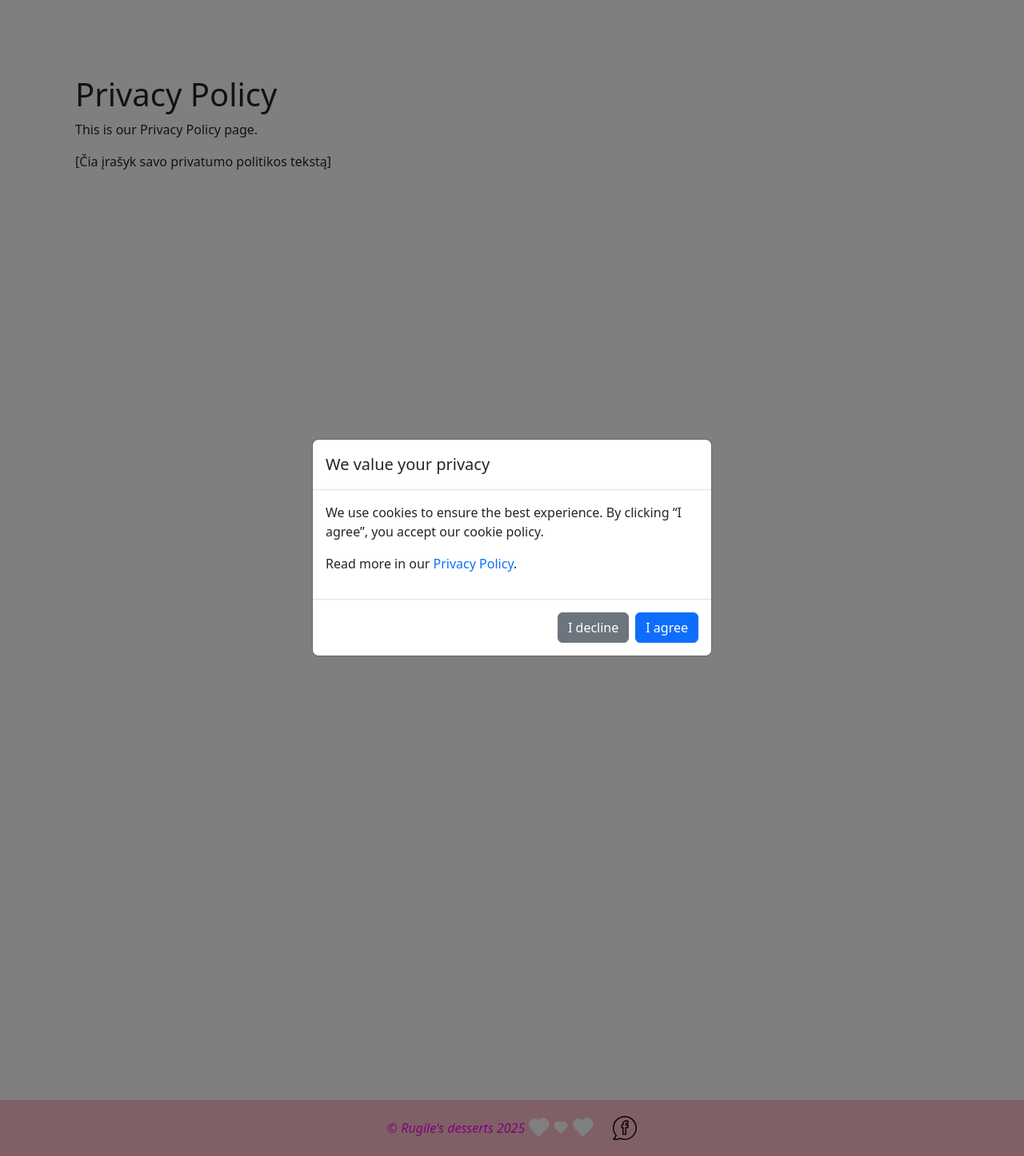
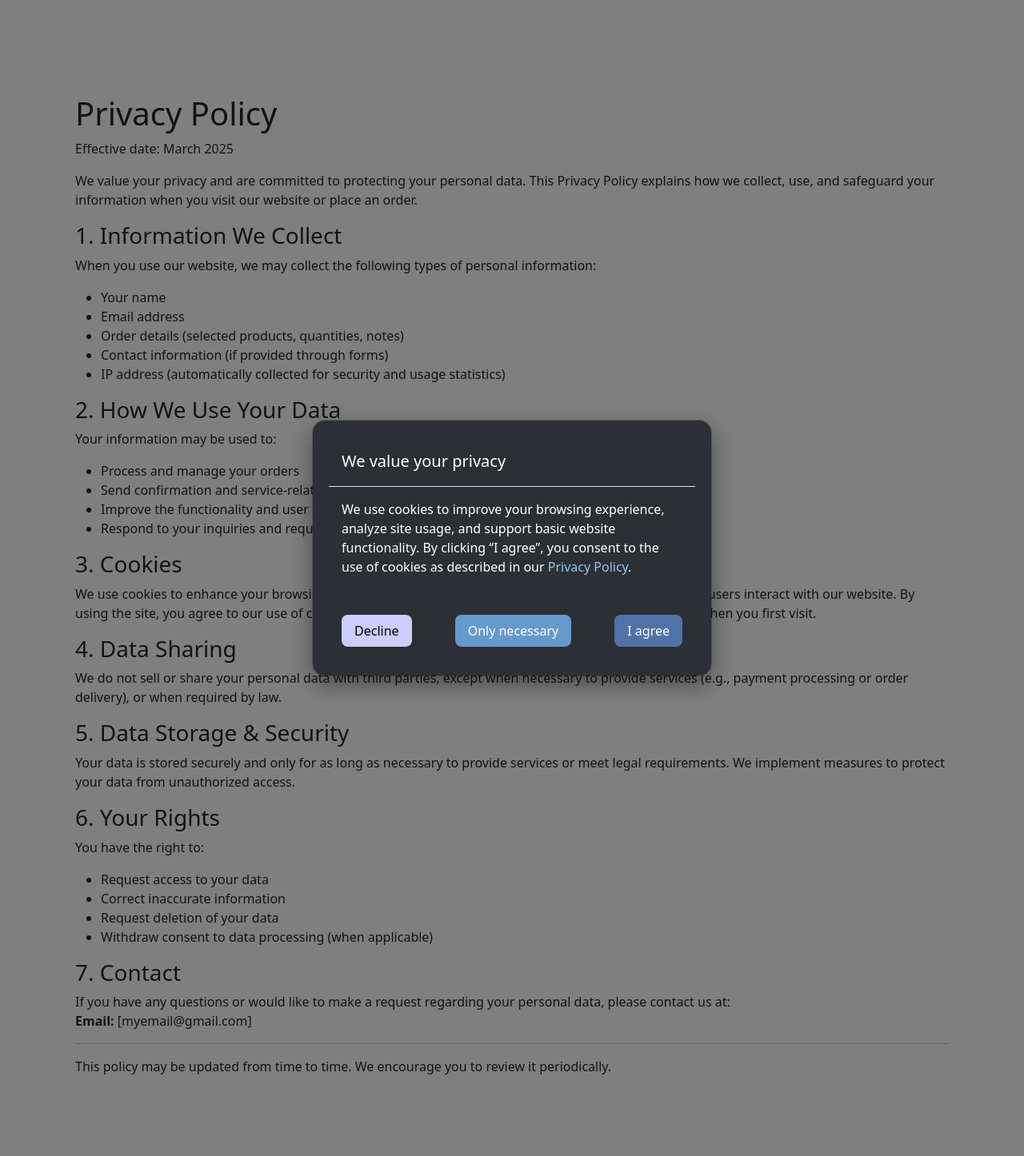
Before and after one commit to Annette3125/sweet_adore_desserts, a Django app: page /privacy/ in a window 1280 px wide. Shown: the part 76-1522 px from the top of the page at 80% size. Run offline with Django 5.2, Linux system fonts and the light colour scheme; data that the repository does not hold is empty.

Commit message:
create simple privacy police. update cookie modal and css. add url for privacy to base footer, delete unnecessary code

```diff
--- a/desserts/static/desserts/css/main.css
+++ b/desserts/static/desserts/css/main.css
@@ -227,3 +227,55 @@ We will enlarge the stars to make them more beautiful and easier to see.*/
 .nav-item.dropdown:hover .dropdown-menu {
     display: block;
 }
+
+/* Privacy Policy */
+.custom-cookie-modal {
+  background-color: #2c2f33; /* dark green-blue */
+  color: #ffffff;
+  border-radius: 16px;
+  padding: 20px;
+  box-shadow: 0 10px 30px rgba(0, 0, 0, 0.4);
+}
+
+.custom-cookie-modal a {
+  color: #90caf9;
+  text-decoration: underline;
+}
+
+.custom-cookie-modal .btn {
+  border-radius: 8px;
+  transition: all 0.2s ease-in-out;
+  font-weight: 500;
+  padding: 8px 16px;
+}
+
+/* individual colors */
+#declineCookies {
+  background-color: #CCCCFF;
+  color: #000;
+  border: none;
+}
+
+#declineCookies:hover {
+  background-color: #bfbff0;
+}
+
+#onlyNecessary {
+  background-color: #6699CC;
+  color: #fff;
+  border: none;
+}
+
+#onlyNecessary:hover {
+  background-color: #5a8ab8;
+}
+
+#acceptAllCookies {
+  background-color: #5072A7;
+  color: #fff;
+  border: none;
+}
+
+#acceptAllCookies:hover {
+  background-color: #456495;
+}
--- a/desserts/templates/desserts/base.html
+++ b/desserts/templates/desserts/base.html
@@ -148,9 +148,6 @@
     {% endif %}
 
 
-    {% include 'desserts/cookie_modal.html' %}
-
-
     {% block content %}
     {% endblock content %}
 </div>
@@ -168,7 +165,11 @@
             <img src="{% static 'desserts/img/facebook1.svg' %}" alt="Facebook" width="30">
         </a>
     </div>
-
+  <div style="margin-top: 8px;">
+    <a href="{% url 'privacy_policy' %}" style="font-size: 14px; color: gray; text-decoration: none;">
+      Privacy Policy
+    </a>
+  </div>
 </footer>
 
 <!-- Custom jQuery -->
--- a/desserts/templates/desserts/cookie_modal.html
+++ b/desserts/templates/desserts/cookie_modal.html
@@ -1,19 +1,23 @@
 <div id="cookieModal" class="modal fade" tabindex="-1" role="dialog">
   <div class="modal-dialog modal-dialog-centered" role="document">
-    <div class="modal-content">
+   <div class="modal-content custom-cookie-modal">
       <div class="modal-header">
         <h5 class="modal-title">We value your privacy</h5>
       </div>
       <div class="modal-body">
-        <p>We use cookies to ensure the best experience. By clicking “I agree”, you accept our cookie policy.</p>
-        <p>Read more in our <a href="{% url 'privacy_policy' %}" target="_blank" rel="noopener noreferrer">Privacy Policy</a>.</p>
+     <p>
+  We use cookies to improve your browsing experience, analyze site usage, and support basic website functionality.
+  By clicking “I agree”, you consent to the use of cookies as described in our
+  <a href="{% url 'privacy_policy' %}" target="_blank" rel="noopener noreferrer">Privacy Policy</a>.
+</p>
       </div>
-      <div class="modal-footer">
-        <button type="button" class="btn btn-secondary" data-bs-dismiss="modal" id="rejectCookies">I decline</button>
-        <button type="button" class="btn btn-primary" data-bs-dismiss="modal" id="acceptCookies">I agree</button>
+        <div class="modal-footer border-0 d-flex justify-content-between">
+        <button type="button" class="btn btn-outline-light" data-bs-dismiss="modal" id="declineCookies">Decline</button>
+        <button type="button" class="btn btn-secondary" data-bs-dismiss="modal" id="onlyNecessary">Only necessary</button>
+        <button type="button" class="btn btn-primary" data-bs-dismiss="modal" id="acceptAllCookies">I agree</button>
+      </div>
       </div>
     </div>
-  </div>
 </div>
 
 <script>
@@ -39,19 +43,23 @@
       return null;
     }
 
-    // Jei nėra cookiesAccepted slapuko – rodom modalą
+   // Jei nėra cookiesAccepted – rodom modalą
     if(getCookie('cookiesAccepted') === null){
       $('#cookieModal').modal('show');
     }
 
-    $('#acceptCookies').on('click', function(){
-      setCookie('cookiesAccepted', 'true', 365);
+    $('#acceptAllCookies').on('click', function(){
+      setCookie('cookiesAccepted', 'all', 365);
     });
 
-    $('#rejectCookies').on('click', function(){
-      setCookie('cookiesAccepted', 'false', 365);
+    $('#onlyNecessary').on('click', function(){
+      setCookie('cookiesAccepted', 'necessary', 365);
+    });
+
+    $('#declineCookies').on('click', function(){
+      setCookie('cookiesAccepted', 'declined', 365);
     });
   });
-
+</script>
 
 </script>
--- a/desserts/templates/desserts/privacy_policy.html
+++ b/desserts/templates/desserts/privacy_policy.html
@@ -3,9 +3,69 @@
 {% block title %}Privacy Policy{% endblock %}
 
 {% block content %}
-<div class="container">
-    <h1>Privacy Policy</h1>
-    <p>This is our Privacy Policy page.</p>
-    <p>[Čia įrašyk savo privatumo politikos tekstą]</p>
+<div class="container py-4">
+  <h1>Privacy Policy</h1>
+
+  <p>Effective date: {{ current_date|default:"March 2025" }}</p>
+
+  <p>
+    We value your privacy and are committed to protecting your personal data. This Privacy Policy explains how we collect,
+      use, and safeguard your information when you visit our website or place an order.
+  </p>
+
+  <h3>1. Information We Collect</h3>
+  <p>When you use our website, we may collect the following types of personal information:</p>
+  <ul>
+    <li>Your name</li>
+    <li>Email address</li>
+    <li>Order details (selected products, quantities, notes)</li>
+    <li>Contact information (if provided through forms)</li>
+    <li>IP address (automatically collected for security and usage statistics)</li>
+  </ul>
+
+  <h3>2. How We Use Your Data</h3>
+  <p>Your information may be used to:</p>
+  <ul>
+    <li>Process and manage your orders</li>
+    <li>Send confirmation and service-related emails</li>
+    <li>Improve the functionality and user experience of our website</li>
+    <li>Respond to your inquiries and requests</li>
+  </ul>
+
+  <h3>3. Cookies</h3>
+  <p>
+    We use cookies to enhance your browsing experience, remember your preferences, and understand how users interact with our website.
+    By using the site, you agree to our use of cookies. You can manage cookie preferences through the pop-up when you first visit.
+  </p>
+
+  <h3>4. Data Sharing</h3>
+  <p>
+    We do not sell or share your personal data with third parties,
+      except when necessary to provide services (e.g., payment processing or order delivery), or when required by law.
+  </p>
+
+  <h3>5. Data Storage & Security</h3>
+  <p>
+    Your data is stored securely and only for as long as necessary to provide services or meet legal requirements.
+      We implement measures to protect your data from unauthorized access.
+  </p>
+
+  <h3>6. Your Rights</h3>
+  <p>You have the right to:</p>
+  <ul>
+    <li>Request access to your data</li>
+    <li>Correct inaccurate information</li>
+    <li>Request deletion of your data</li>
+    <li>Withdraw consent to data processing (when applicable)</li>
+  </ul>
+
+  <h3>7. Contact</h3>
+  <p>
+    If you have any questions or would like to make a request regarding your personal data, please contact us at:
+    <br><strong>Email:</strong> [myemail@gmail.com]
+  </p>
+
+  <hr />
+  <p>This policy may be updated from time to time. We encourage you to review it periodically.</p>
 </div>
 {% endblock %}
```
